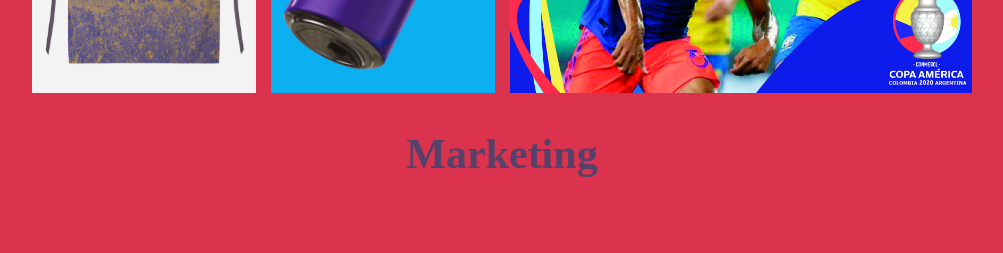
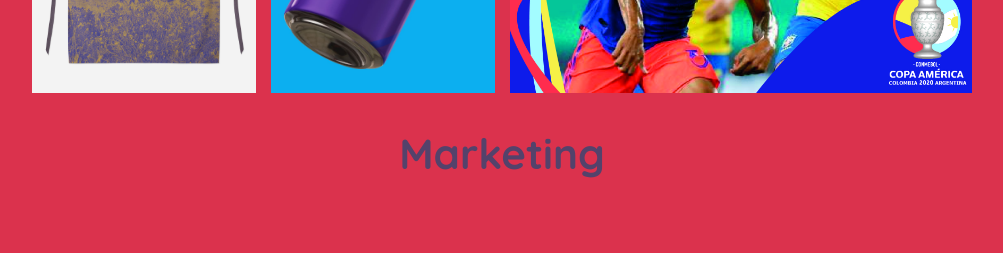
Before and after one commit to Ascranima/ascranima.github.io, a plain HTML site: page index.html in a window 1280 px wide. Shown: the part 2491-2744 px from the top of the page, without its empty margins (138-1141 px from the left). Drawn offline with nearby package versions, Linux system fonts and the light colour scheme; grey boxes are pictures that could not be loaded.

Commit message:
Linkeo de fuente a google fonts

```diff
--- a/index.html
+++ b/index.html
@@ -9,6 +9,9 @@
   <link rel="stylesheet" href="magnific-popup.css">
    <!-- <link rel="stylesheet" href="https://cdnjs.cloudflare.com/ajax/libs/magnific-popup.js/1.1.0/magnific-popup.min.css"> -->
   <link rel="stylesheet" href="http://code.ionicframework.com/ionicons/2.0.1/css/ionicons.min.css">
+  <link rel="preconnect" href="https://fonts.googleapis.com">
+  <link rel="preconnect" href="https://fonts.gstatic.com" crossorigin>
+  <link href="https://fonts.googleapis.com/css2?family=Quicksand:wght@300;500;700&display=swap" rel="stylesheet">
 
 </head>
 
--- a/style.css
+++ b/style.css
@@ -1,5 +1,5 @@
 * {
-  font-family: 'QuickSand';
+  font-family: 'Quicksand', sans-serif;
 }
 
 
```
